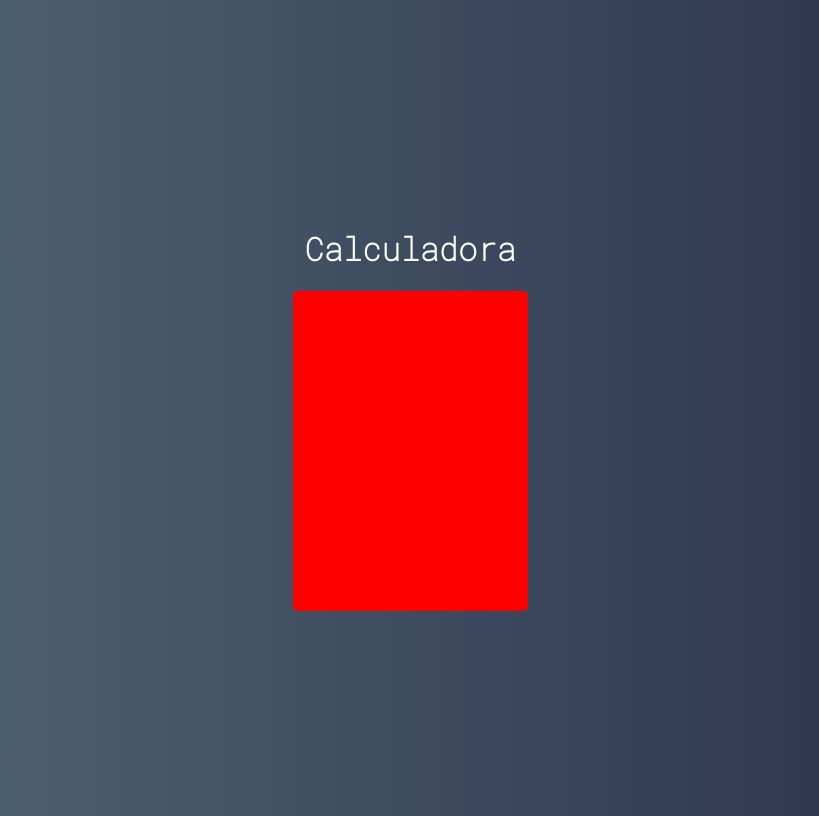
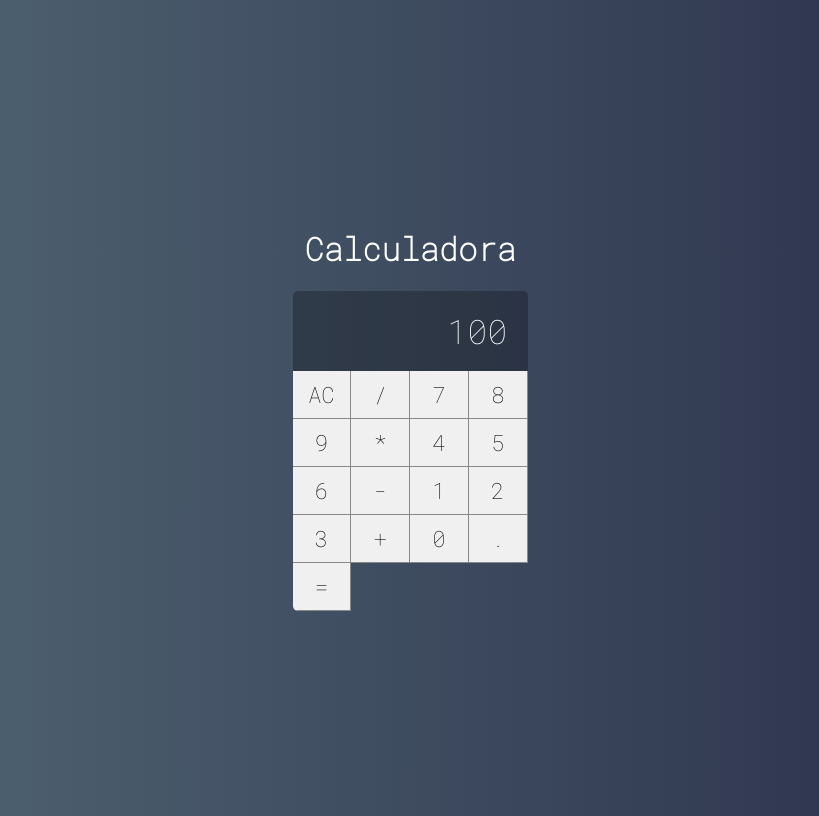
Before and after one commit to fellype-moura-flooxai/react-course, a React (Create React App) app in the folder calculadora/: page / in a window 1280 px wide. Shown: the whole page, without its empty margins (230-1049 px from the left). Built offline with nearby package versions, Linux system fonts and the light colour scheme.

Commit message:
feat: create display and buttons and add style

```diff
--- /dev/null
+++ b/calculadora/src/components/Button.css
@@ -0,0 +1,14 @@
+:root {
+    --bg-button: #f0f0f0;
+    --border-button: solid 1px #888;
+
+}
+
+.button {
+    font-size: 1.4em;
+    background-color: var(--bg-button);
+    border: none;
+    border-right: var(--border-button);
+    border-bottom: var(--border-button);
+    outline: none;
+}
--- /dev/null
+++ b/calculadora/src/components/Button.jsx
@@ -0,0 +1,5 @@
+import React from "react";
+import './Button.css'
+
+export default props =>
+    <button className="button">{props.label}</button>
--- /dev/null
+++ b/calculadora/src/components/Display.css
@@ -0,0 +1,11 @@
+.display {
+    grid-column: span 4;
+    background-color: #0004;
+
+    display: flex;
+    justify-content: flex-end;
+    align-items: center;
+    padding: 20px;
+    font-size: 2.1em;
+    overflow: hidden;
+}
--- /dev/null
+++ b/calculadora/src/components/Display.jsx
@@ -0,0 +1,5 @@
+import React from "react";
+import './Display.css'
+
+export default props =>
+    <div className="display">{props.value}</div>
--- a/calculadora/src/main/Calculator.css
+++ b/calculadora/src/main/Calculator.css
@@ -3,5 +3,8 @@
     width: 235px;
     border-radius: 5px;
     overflow: hidden;
-    background-color: red
+
+    display: grid;
+    grid-template-columns: repeat(4, 25%);
+    grid-template-rows: 1fr 48px 48px 48px 48px 48px;
 }
--- a/calculadora/src/main/Calculator.jsx
+++ b/calculadora/src/main/Calculator.jsx
@@ -1,10 +1,32 @@
 import React, { Component } from 'react'
 import './Calculator.css'
+
+import Button from '../components/Button'
+import Display from '../components/Display'
 
 export default class Calculator extends Component {
     render() {
         return (
             <div className="calculator">
+                <Display value={100} />
+                <Button label="AC"/>
+                <Button label="/"/>
+                <Button label="7"/>
+                <Button label="8"/>
+                <Button label="9"/>
+                <Button label="*"/>
+                <Button label="4"/>
+                <Button label="5"/>
+                <Button label="6"/>
+                <Button label="-"/>
+                <Button label="1"/>
+                <Button label="2"/>
+                <Button label="3"/>
+                <Button label="+"/>
+                <Button label="0"/>
+                <Button label="."/>
+                <Button label="="/>
+
 
             </div>
         )
```
